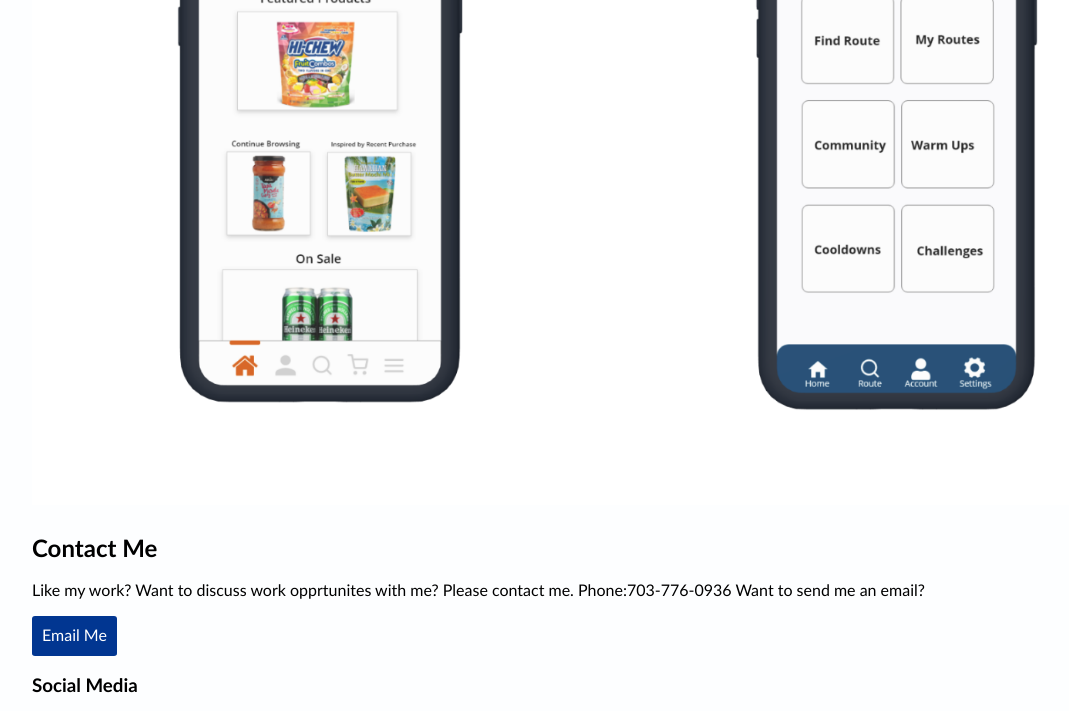
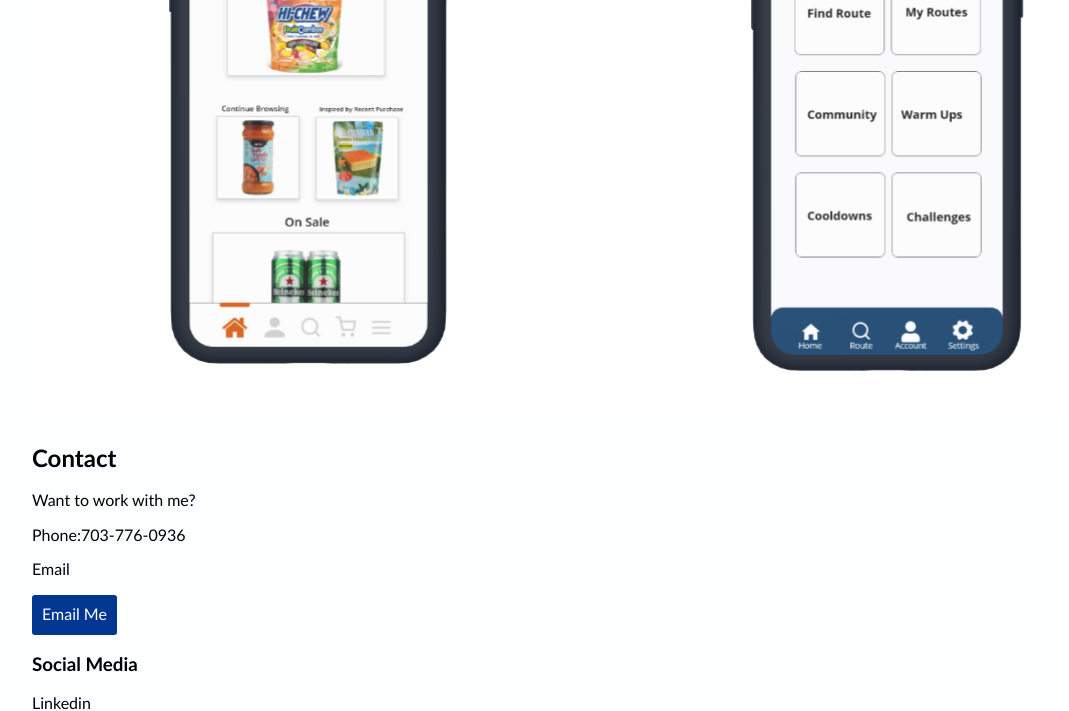
Before and after one commit to DiannaDominguez96/Portfolio-Website-Dianna-Dominguez, a plain HTML site: page index.html in a window 1280 px wide. Shown: the part 697-1408 px from the top of the page, without its empty margins (32-1101 px from the left). Drawn offline with nearby package versions, Linux system fonts and the light colour scheme.

Commit message:
changed files

```diff
--- a/index.html
+++ b/index.html
@@ -49,8 +49,8 @@
         <p>An online international grocery store for desktop and mobile devices. Created with Adobe XD.</p>
         <a href="global-mart.html" class="button">View Project</a>
       <picture>
-        <source srcset="./img/global-mart-folder/global-mart.png">
-        <img src="./img/global-mart-folder/global-mart.png" alt="Global Mart Homepage">
+        <source srcset="./img/Global-Mart-Pic.png">
+        <img src="./img/Global-Mart-Pic.png" alt="Global Mart Homepage">
       </picture>
     </div>
     <div class="col-md-6 col-sm-12">
@@ -58,21 +58,24 @@
       <p>A route-finder mobile app for walking, running and hiking. Created with Adobe XD.</p>
       <a href="stride.html" class="button">View Project</a>
     <picture>
-      <source srcset="./img/stride-folder/stride.png">
-      <img src="./img/stride-folder/stride.png" alt="Stride Homepage">
+      <source srcset="./img/Stride-Pic.png">
+      <img src="./img/Stride-Pic.png" alt="Stride Homepage">
     </picture>
   </div>
     </div>
 
   </main>
 
-  <footer>
+  <footer id="contact">
     <div></div>
-    <h2>Contact Me</h2>
+    <h2>Contact</h2>
     <p>
-      Like my work? Want to discuss work opprtunites with me? Please contact me.
-      Phone:<a href="tel:703-776-0936" id="phone-link">703-776-0936</a> Want to send me an email?
+      Want to work with me?
     </p>
+    <p>
+      Phone:<a href="tel:703-776-0936" id="phone-link">703-776-0936</a>
+    </p>
+    <p>Email</p>
     <div>
       <a href="mailto:dianna.dominguez2019@gmail.com" class="button contact">Email Me</a>
     </div>
```
Also changed, not shown: about.html (+7 -4 lines), global-mart.html (+7 -4 lines), stride.html (+7 -4 lines), img/Global-Mart-Pic.png (added), img/Stride-Pic.png (added).
